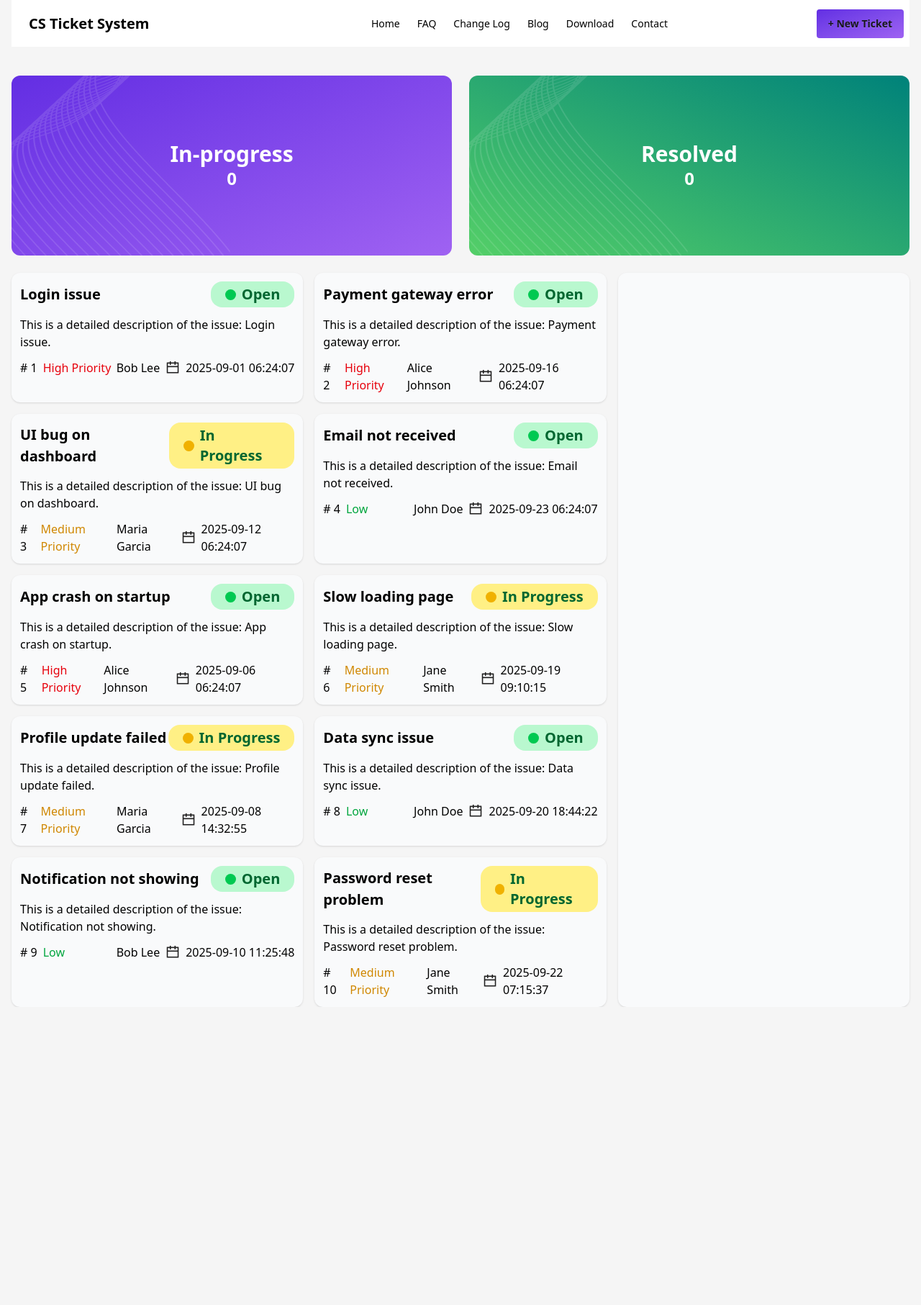
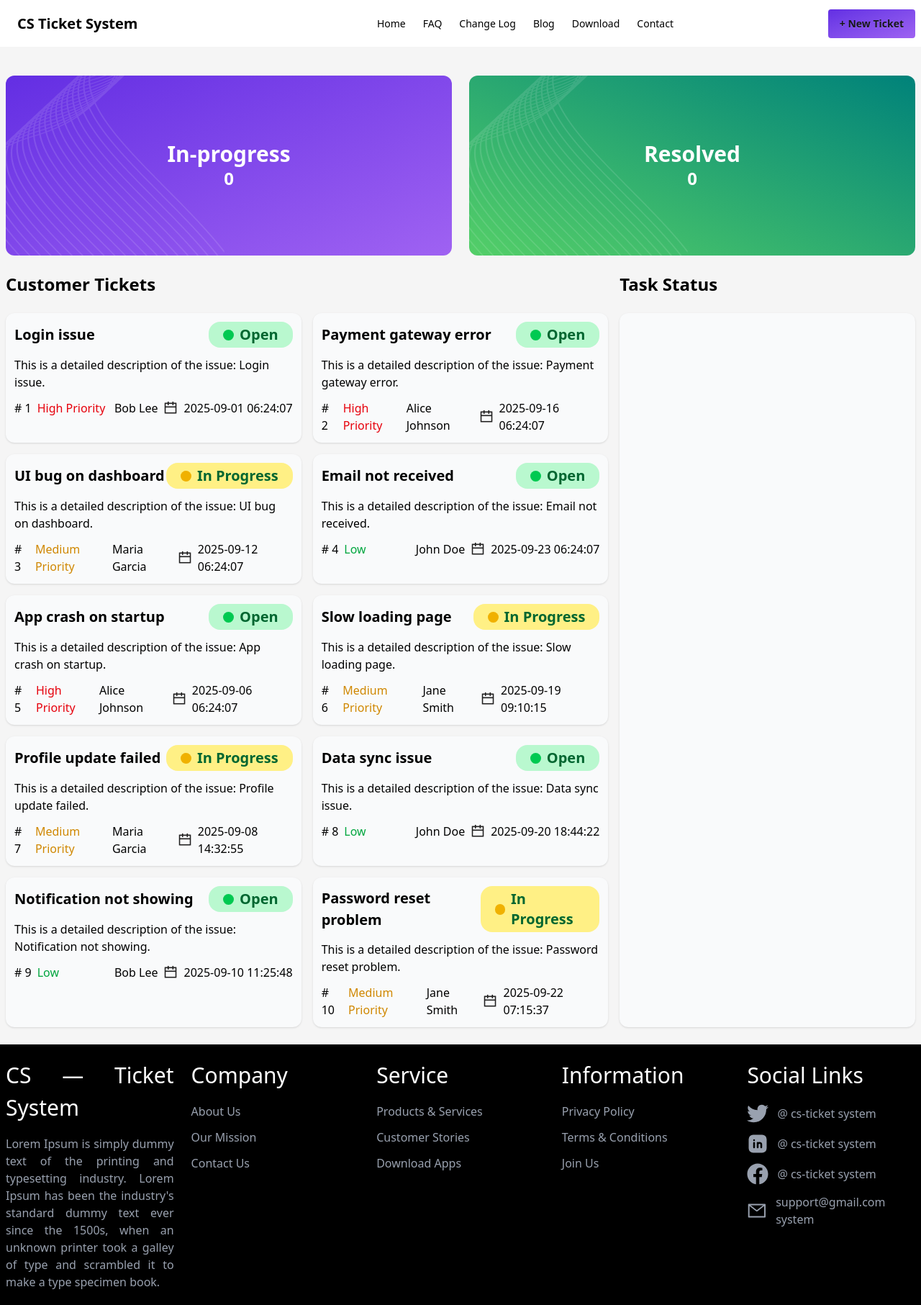
Before and after one commit to getSohelRana/customer-support-ticket, a React (Vite) app: page / in a window 1280 px wide. Shown: the whole page at 72% size. Before the commit the page ends 1399 px from the top, so only its background shows below. Built offline with nearby package versions, Linux system fonts and the light colour scheme.

Commit message:
footer desing and responsive done

```diff
--- a/package.json
+++ b/package.json
@@ -16,6 +16,8 @@
     "daisyui": "^5.1.18",
     "react": "^19.1.1",
     "react-dom": "^19.1.1",
+    "react-icons": "^5.5.0",
+    "react-toastify": "^11.0.5",
     "tailwindcss": "^4.1.13"
   },
   "devDependencies": {
--- a/src/App.css
+++ b/src/App.css
@@ -1,8 +1,2 @@
 @import "tailwindcss";
 @plugin "daisyui";
-
-#root {
-  max-width: 1440px;
-  margin: 0 auto;
-  padding: 0 1rem;
-}
--- a/src/App.jsx
+++ b/src/App.jsx
@@ -3,7 +3,11 @@ import './App.css'
 import Banner from './components/Navbar/banner/Banner'
 import IssueCard from './components/issueCard/IssueCard'
 import TaskStatus from './components/taskStatus/TaskStatus'
+import SectionTitle from './components/SectionTitle/SectionTitle'
+import { ToastContainer} from 'react-toastify';
+
 import { Suspense, useState } from 'react'
+import Footer from './components/Footer/Footer'
 
 const fetchTicket = async () => {
   const res = await fetch('./ticket.json')
@@ -13,21 +17,29 @@ const ticketPromise = fetchTicket()
 function App() {
 
   const [progress, setProgress] = useState(0)
-
+  const [resolved , setResolved] = useState(0)
+  const [task , setTask] = useState([])
+  const removeTask = (t) => {
+    console.log(t)
+  }
+   // console.log(task)
   return (
     <>
       <Navar></Navar>
-      <Banner progress={progress}></Banner>
-
+      <Banner progress={progress} resolved={resolved}></Banner>
+      <SectionTitle></SectionTitle>
       <Suspense fallback={<div className="flex justify-center items-center h-screen w-screen fixed top-0 left-0 bg-blue bg-opacity-10 z-50">
         <span className="loading loading-spinner text-warning"></span>
       </div>}>
-        <IssueCard ticketPromise={ticketPromise} setProgress={setProgress}></IssueCard>
+        <IssueCard task = {task} setTask = {setTask} ticketPromise={ticketPromise} setProgress={setProgress} ></IssueCard>
       </Suspense>
-      <TaskStatus>
 
-      </TaskStatus>
+      <TaskStatus removeTask = {removeTask} task = {task} setResolved={setResolved}> </TaskStatus>
+      <Footer></Footer>
+
+      <ToastContainer />
     </>
+
   )
 }
 
--- /dev/null
+++ b/src/components/Footer/Footer.jsx
@@ -0,0 +1,56 @@
+import React from 'react';
+import { FaTwitter } from "react-icons/fa";
+import { TbBrandLinkedinFilled } from "react-icons/tb";
+import { FaFacebook } from "react-icons/fa";
+import { AiOutlineMail } from "react-icons/ai";
+
+
+const Footer = () => {
+    return (
+        <div className='bg-black '>
+            <div className="grid grid-cols-1 lg:grid-cols-5 gap-6 mt-6 container mx-auto py-5 px-2">
+                <div className="text-justify">
+                   <h3 className='text-[30px] mb-4 text-white'>CS — Ticket System</h3>
+                   <p className='text-gray-400'>Lorem Ipsum is simply dummy text of the printing and typesetting industry. Lorem Ipsum has been the industry's standard dummy text ever since the 1500s, when an unknown printer took a galley of type and scrambled it to make a type specimen book.</p>
+                </div>
+                <div className="">
+                    <h3 className='text-[30px] mb-4 text-white'>Company</h3>
+                    <div className='flex flex-col gap-3 text-gray-400'>
+                        <a href="http://#">About Us</a>
+                        <a href="http://#">Our Mission</a>
+                        <a href="http://#">Contact Us</a>
+                    </div>
+                </div>
+                <div className="">
+                    <h3 className='text-[30px] mb-4 text-white'>Service</h3>
+                    <div className='flex flex-col gap-3 text-gray-400'>
+                        <a href="http://#">Products & Services</a>
+                        <a href="http://#">Customer Stories</a>
+                        <a href="http://#">Download Apps</a>
+                    </div>
+                </div>
+                <div className="">
+                    <h3 className='text-[30px] mb-4 text-white'>Information</h3>
+                    <div className='flex flex-col gap-3 text-gray-400'>
+                        <a href="http://#">Privacy Policy</a>
+                        <a href="http://#">Terms & Conditions</a>
+                        <a href="http://#">Join Us</a>
+                    </div>
+                </div>
+                <div className="">
+                    <h3 className='text-[30px] mb-4 text-white'>Social Links</h3>
+                    <div className='flex flex-col gap-3 text-gray-400'>
+                        <a className='flex gap-3 items-center' href="http://#"> <FaTwitter size={30} /> @ cs-ticket system</a>
+                        <a className='flex gap-3 items-center' href="http://#"> <TbBrandLinkedinFilled size={30} /> @ cs-ticket system</a>
+                        <a className='flex gap-3 items-center' href="http://#"> <FaFacebook size={30} /> @ cs-ticket system</a>
+                        <a className='flex gap-3 items-center' href="http://#"> <AiOutlineMail size={30} />   support@gmail.com system</a>
+
+                    </div>
+
+                </div>
+            </div>
+        </div>
+    );
+};
+
+export default Footer;
--- a/src/components/Navbar/Navar.jsx
+++ b/src/components/Navbar/Navar.jsx
@@ -2,8 +2,8 @@ import React from 'react';
 
 const Navar = () => {
     return (
-        <div>
-            <div className="navbar bg-white ">
+        <div className='bg-white'>
+            <div className="navbar  container mx-auto">
                 <div className="navbar-start">
                     <div className="dropdown">
                     <div tabIndex={0} role="button" className=" -ml-4 -lg:ml-0 btn btn-ghost lg:hidden">
--- a/src/components/Navbar/banner/Banner.jsx
+++ b/src/components/Navbar/banner/Banner.jsx
@@ -3,9 +3,9 @@ import bgImg from "../../../assets/vector1.png";
 import bgImg2 from "../../../assets/vector2.png";
 
 
-const Banner = ({progress}) => {
+const Banner = ({progress , resolved}) => {
   return (
-    <div className='grid grid-cols-1  sm:grid-cols-2 gap-6 mt-10'>
+    <div className='grid grid-cols-1  sm:grid-cols-2 gap-6 mt-10 container mx-auto px-2'>
       <div className='rounded-xl'>
         <div
           style={{
@@ -30,7 +30,7 @@ const Banner = ({progress}) => {
           className="h-[250px] w-full text-white p-4 rounded-xl flex flex-col justify-center items-center"
         >
           <p className="text-3xl font-semibold">Resolved</p>
-          <p className="text-2xl font-bold" >0</p>
+          <p className="text-2xl font-bold" >{resolved}</p>
         </div>
       </div>
     </div>
--- /dev/null
+++ b/src/components/SectionTitle/SectionTitle.jsx
@@ -0,0 +1,17 @@
+import React from 'react';
+
+const SectionTitle = () => {
+    return (
+
+        <div className="grid grid-cols-1 lg:grid-cols-3 gap-4 mt-6 text-2xl font-bold container mx-auto px-2">
+            <div className="grid grid-cols-1 md:grid-cols-2 gap-4 lg:col-span-2">
+               <h1>Customer Tickets</h1>
+            </div>
+            <div className="">
+                <h1 className=''>Task Status</h1>
+            </div>
+        </div>
+    );
+};
+
+export default SectionTitle;
--- /dev/null
+++ b/src/components/SelectedTask/SelectedTask.jsx
@@ -0,0 +1,22 @@
+import React from 'react';
+
+const SelectedTask = ({ task, removeTask , setProgress }) => {
+    const handleRemove = (id) => {
+        setProgress( result => result - 1);
+        removeTask(id);
+    };
+
+    return (
+        <div className="bg-gray-200 p-4 rounded-xl shadow mb-3 ">
+            <h1 className='text-2xl font-semibold'>{task.title}</h1>
+            <button
+                onClick={handleRemove}
+                className='btn bg-green-500 border-0 shadow-none w-full text-xl my-2'
+            >
+                Complete
+            </button>
+        </div>
+    );
+};
+
+export default SelectedTask;
--- a/src/components/ShowTicketCards/ShowTickets.jsx
+++ b/src/components/ShowTicketCards/ShowTickets.jsx
@@ -1,6 +1,7 @@
 import React  from 'react';
 import calendarIcon from '../../assets/calendar.png';
-const ShowTickets = ({ ticket, setProgress }) => {
+import { toast } from 'react-toastify';
+const ShowTickets = ({ ticket, setProgress , task , setTask }) => {
     // console.log(ticket)
 
     const priorityBg = {
@@ -17,13 +18,15 @@ const ShowTickets = ({ ticket, setProgress }) => {
         "Open" : "bg-green-500",
         "In Progress" : "bg-yellow-500"
     }
-     const handleProgress = () => {
-    setProgress( progress => progress + 1);
-  };
+    const handleProgress = (ticketInfo) => {
+        setProgress( result => result + 1);
+        toast.success('Seleted')
+        setTask([...task , ticketInfo])
+    };
 
     return (
 
-        <div onClick={handleProgress}  className='shadow-sm p-3 rounded-xl bg-gray-50 cursor-pointer'>
+        <div onClick={() => handleProgress(ticket)}  className='shadow-sm p-3 rounded-xl bg-gray-50 cursor-pointer'>
             <div className='flex justify-between items-center'>
                 <div>
                     <h2 className='font-semibold text-[20px]'>{ticket.title}</h2>
--- a/src/components/issueCard/IssueCard.jsx
+++ b/src/components/issueCard/IssueCard.jsx
@@ -1,18 +1,23 @@
 import React, { use } from 'react';
 import ShowTickets from '../ShowTicketCards/ShowTickets';
-const IssueCard = ({ ticketPromise , setProgress}) => {
+import TaskStatus from '../taskStatus/TaskStatus';
+import SelectedTask from '../SelectedTask/SelectedTask';
+const IssueCard = ({ ticketPromise, setProgress, task, setTask }) => {
     const ticketData = use(ticketPromise);
     // console.log(ticketData)
+    // console.log(task)
     return (
 
-        <div className="grid grid-cols-1 lg:grid-cols-3 gap-4 mt-6">
+        <div className="grid grid-cols-1 lg:grid-cols-3 gap-4 mt-6 container mx-auto px-2">
             <div className="grid grid-cols-1 md:grid-cols-2 gap-4 lg:col-span-2">
-               {
-                ticketData.map((ticket, idx) => <ShowTickets setProgress = {setProgress}  key={idx} ticket={ticket}></ShowTickets>)
-               }
+                {
+                    ticketData.map((ticket, idx) => <ShowTickets task={task} setTask={setTask} setProgress={setProgress} key={idx} ticket={ticket}></ShowTickets>)
+                }
             </div>
             <div className="bg-gray-50 p-4 rounded-xl shadow">
-
+                {
+                    task.map((task, idx) => <SelectedTask key={idx} task={task} setTask={setTask} ></SelectedTask>)
+                }
             </div>
         </div>
     );
--- a/src/components/taskStatus/TaskStatus.jsx
+++ b/src/components/taskStatus/TaskStatus.jsx
@@ -1,8 +1,11 @@
 import React from 'react';
+import SelectedTask from '../SelectedTask/SelectedTask';
+const TaskStatus = ({ task  }) => {
 
-const TaskStatus = () => {
+    // console.log(task)
     return (
-        <div>
+          <div className="">
+            <h1>{task.title}</h1>
 
         </div>
     );
```
Also changed, not shown: 1 other file (tests, documents, lock files or other folders).
